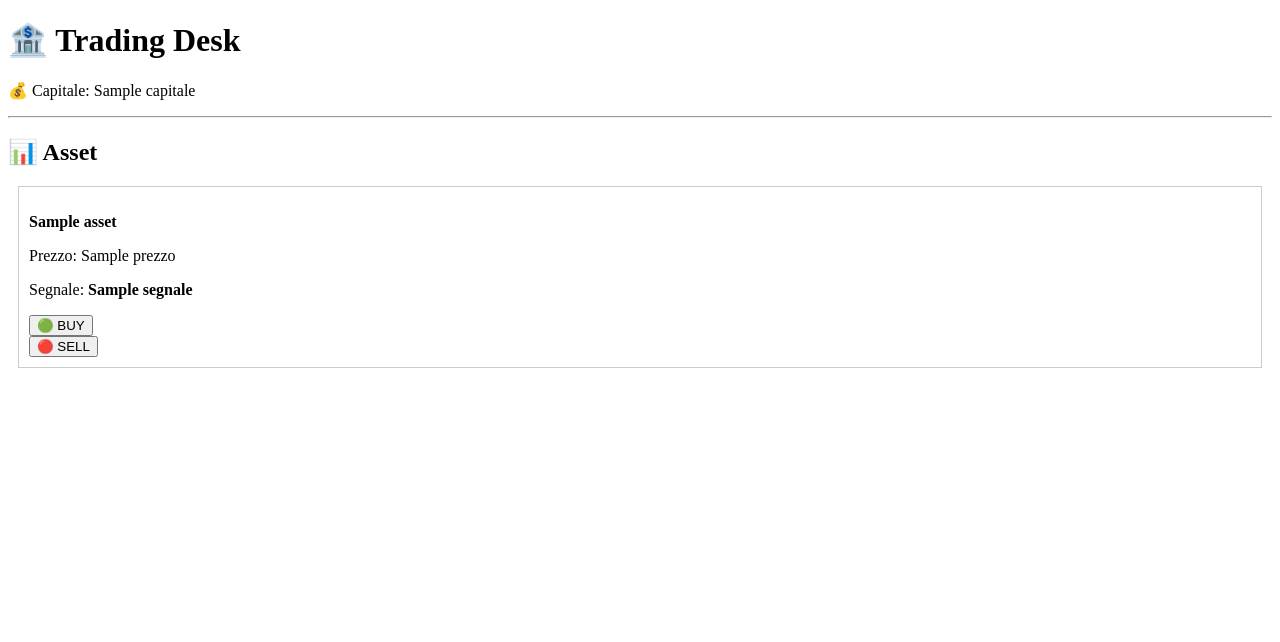
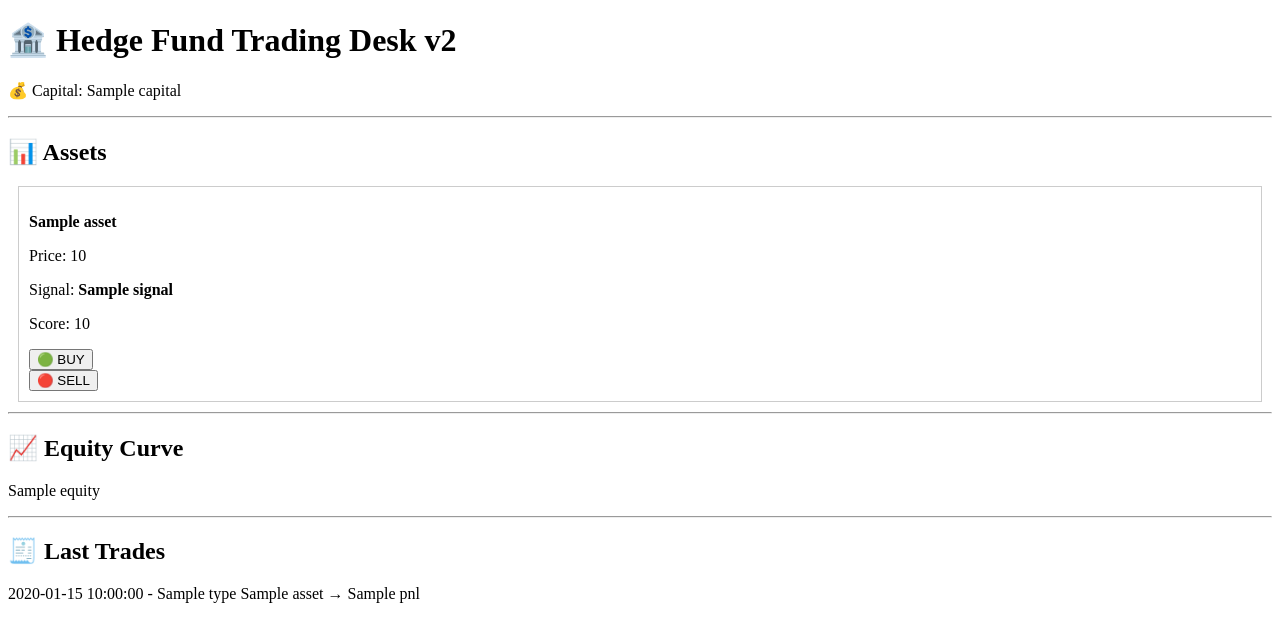
Before and after one commit to Emi202673/investtool-pro, a Flask app: template templates/dashboard.html in a window 1280 px wide. Shown: the top 642 px of the page. Run offline with Flask 3, Linux system fonts and the light colour scheme; the template is opened without the code that fills it: most values are stand-ins (such as "Sample title", 1, 10 or a date in 2020).

Commit message:
Update dashboard.html

```diff
--- a/templates/dashboard.html
+++ b/templates/dashboard.html
@@ -1,37 +1,54 @@
 <!DOCTYPE html>
 <html>
 <head>
-    <title>Dashboard Trading</title>
+    <title>Hedge Fund Desk v2</title>
 </head>
 <body>
 
-<h1>🏦 Trading Desk</h1>
+<h1>🏦 Hedge Fund Trading Desk v2</h1>
 
-<p>💰 Capitale: {{ capitale }}</p>
+<p>💰 Capital: {{ capital }}</p>
 
 <hr>
 
-<h2>📊 Asset</h2>
+<h2>📊 Assets</h2>
 
 {% for d in data %}
 <div style="border:1px solid #ccc; padding:10px; margin:10px;">
 
     <p><b>{{ d.asset }}</b></p>
-    <p>Prezzo: {{ d.prezzo }}</p>
-    <p>Segnale: <b>{{ d.segnale }}</b></p>
+    <p>Price: {{ d.price }}</p>
+    <p>Signal: <b>{{ d.signal }}</b></p>
+    <p>Score: {{ d.score }}</p>
 
-    <!-- 🟢 BUY -->
     <form method="POST" action="/buy">
-        <button type="submit">🟢 BUY</button>
+        <input type="hidden" name="asset" value="{{ d.asset }}">
+        <button>🟢 BUY</button>
     </form>
 
-    <!-- 🔴 SELL -->
     <form method="POST" action="/sell">
-        <button type="submit">🔴 SELL</button>
+        <input type="hidden" name="asset" value="{{ d.asset }}">
+        <button>🔴 SELL</button>
     </form>
 
 </div>
 {% endfor %}
 
+<hr>
+
+<h2>📈 Equity Curve</h2>
+
+{% for e in equity %}
+<p>{{ e }}</p>
+{% endfor %}
+
+<hr>
+
+<h2>🧾 Last Trades</h2>
+
+{% for t in trades %}
+<p>{{ t.time }} - {{ t.type }} {{ t.asset }} → {{ t.pnl }}</p>
+{% endfor %}
+
 </body>
 </html>
```
